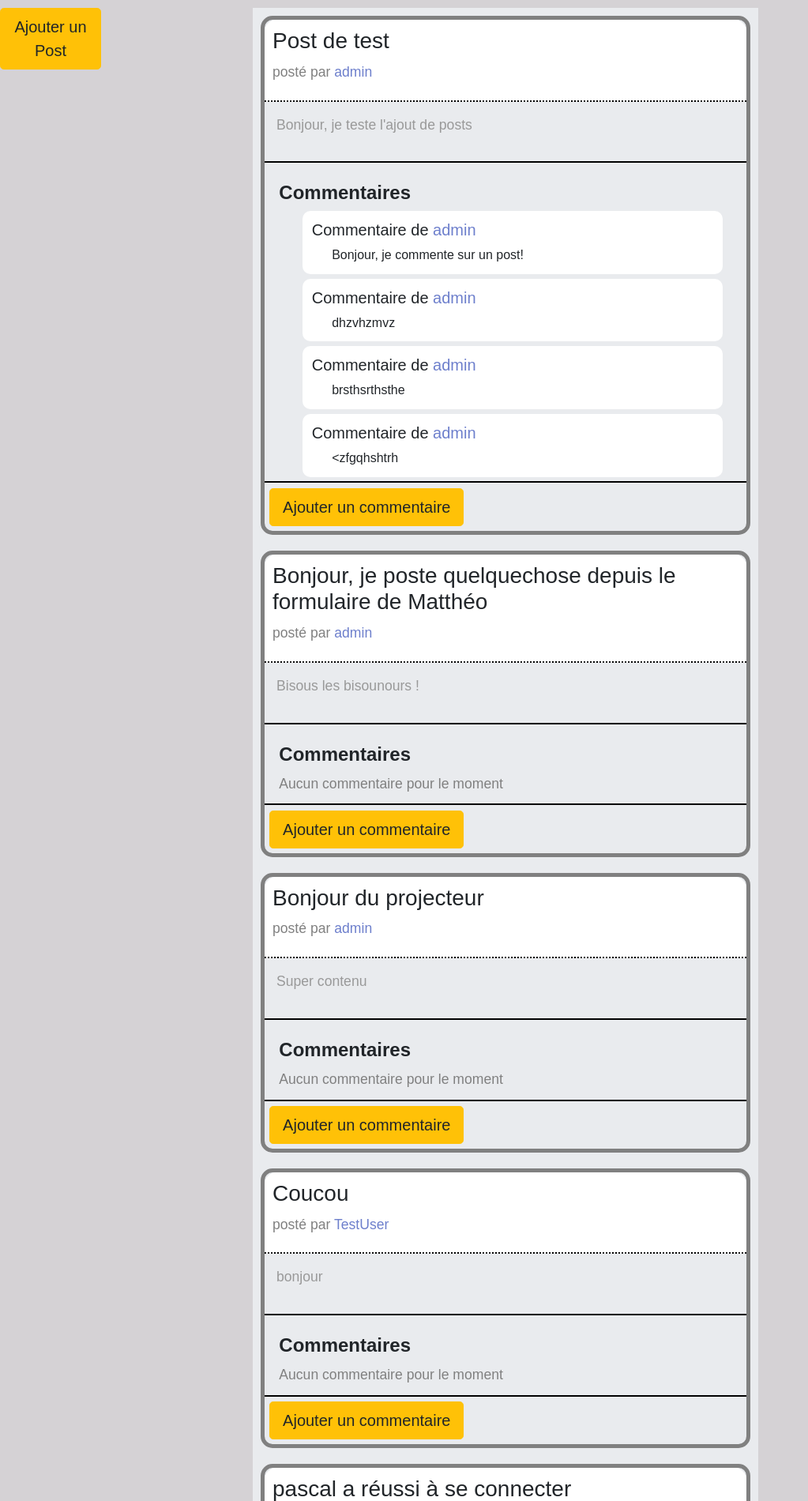
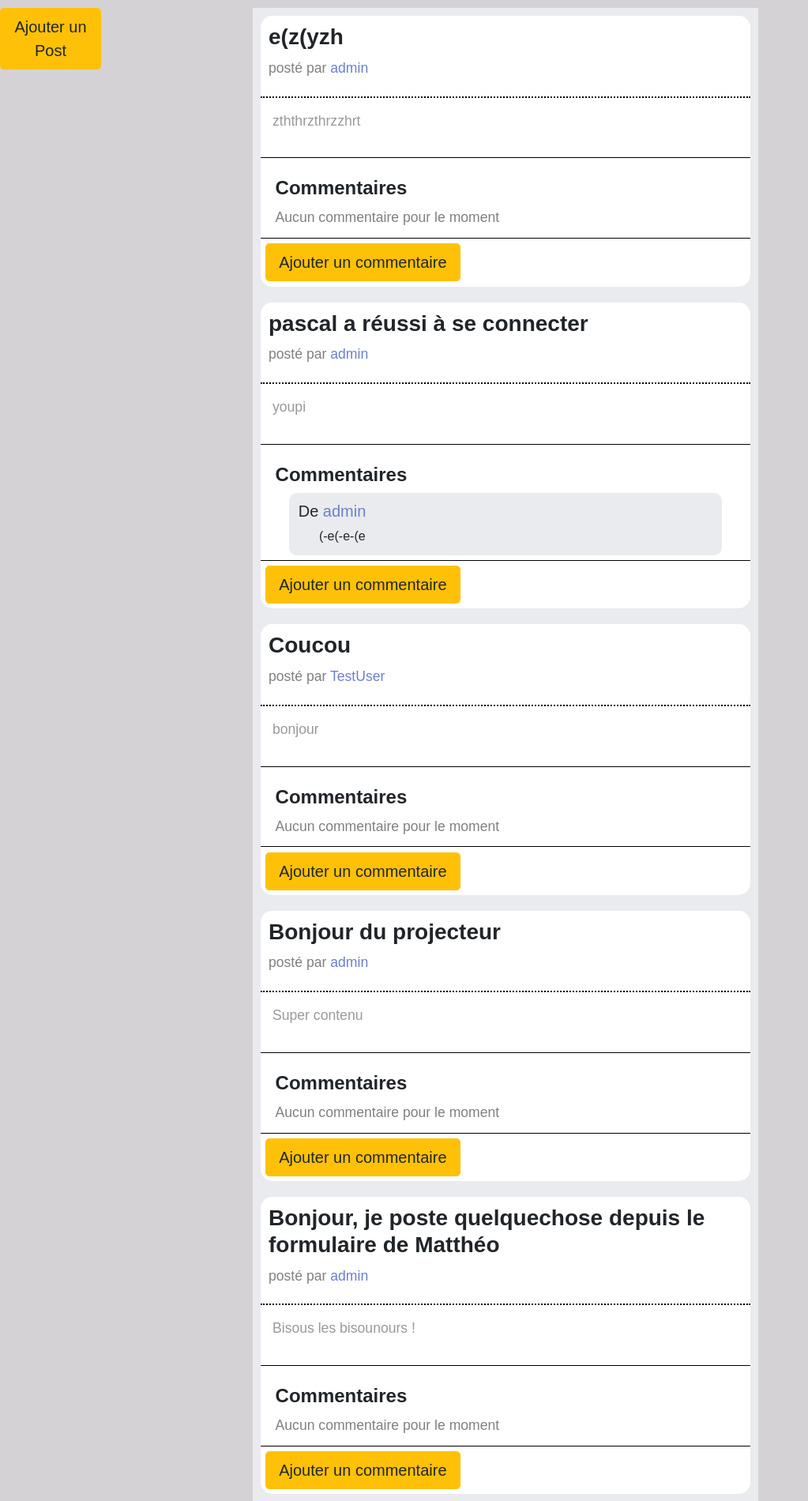
Before and after one commit to L3Villebon2018/projetInfo, a Django app: page /fil_actu in a window 1280 px wide. Shown: the part 68-1968 px from the top of the page at 79% size, without its empty margins (0-1023 px from the left). Run offline with Django 3.2, Linux system fonts and the light colour scheme; data comes from the database, SQL or seed files in the repository; some libraries are stand-ins or nearby versions.

Commit message:
Nouveau Css pour les post et vous pouvez commenter

```diff
--- a/ProjetInfoL3/ProjetInfoL3/static/css/fil_actu_css.css
+++ b/ProjetInfoL3/ProjetInfoL3/static/css/fil_actu_css.css
@@ -43,10 +43,9 @@ p{
 
 .tab_container {
     width: 100%;
+    background-color: white;
     border-radius: 15px;
-    border-style: solid;
-    border-width: 5px;
-    border-color: gray;
+
 }
 
 .padding-post{
@@ -68,20 +67,21 @@ p{
 
 .big_tab_comments{
     margin-left: 3%;
+    margin-right:3%;
 }
 .commentaire{
-    margin-right: 5%;
-    margin-left: 5%;
+    margin-right: 3%;
+    margin-left: 3%;
     margin-top: 1%;
     margin-bottom: 1%;
-    background-color: white;
+    background-color: #e9ebee;
     border-radius: 10px;
     padding: 2%;
 }
 
 .footer_comments{
     margin-left:1%;
-    margin-bottom: 1%;
+    padding-bottom:1%;
     margin-top:1%;
 }
 #contenu_commentaire{
@@ -91,7 +91,7 @@ p{
     color: #6d7fcc;
 }
 #ligne{
-    border-style: solid;
+    border-top-style: solid;
     border-width:1px;
     border-color: black;
 }
--- a/ProjetInfoL3/templates/fil_actu/index_fil_actu.html
+++ b/ProjetInfoL3/templates/fil_actu/index_fil_actu.html
@@ -4,11 +4,11 @@
     <div id ="position">
         <a class="btn btn-warning btn-lg" href="{% url 'fil-actu-nouveau-post' %}" role="button" target="_blank">Ajouter un Post</a>
     </div>
-    {% for post in posts %}
+    {% for post in posts reversed %}
         <section class="big_tab_container">
             <section class="tab_container" >
                     <div class = "padding-post">
-                        <h3>{{ post.titre }}</h3>
+                        <h3><b>{{ post.titre }}</b></h3>
                         <p id="postInfo">posté par<span id="text"> {{ post.auteur.username }}</span></p>
                     </div>
                     <article class="contenu">
@@ -21,12 +21,15 @@
                         {%  if  post.commentaires.all|length == 0 %}
                             <p id="postInfo">Aucun commentaire pour le moment</p>
                         {%  else %}
-                            {% for commentaire in post.commentaires.all %}
+                            {% for commentaire in post.commentaires.all reversed %}
                                 <section class="commentaire">
-                                    <h5> Commentaire de <span id="text">{{ commentaire.auteur }}</span></h5>
-                                    <div id="contenu_commentaire">
-                                        {{ commentaire.contenu }}
-                                    </div>
+
+                                    <section>
+                                        <h5> De <span id="text">{{ commentaire.auteur }}</span></h5>
+                                        <div id="contenu_commentaire">
+                                            {{ commentaire.contenu }}
+                                        </div>
+                                    </section>
                                 </section>
                             {% endfor %}
                         {% endif %}
--- a/ProjetInfoL3/templates/fil_actu/nouveau_commentaire.html
+++ b/ProjetInfoL3/templates/fil_actu/nouveau_commentaire.html
@@ -12,7 +12,7 @@
         {% csrf_token %} {# SECURITE A GARDER!!! #}
         {% bootstrap_form form %}
         {% buttons %}
-            <button type="submit" class="btn btn-primary">
+            <button type="submit" class="btn btn-warning">
                 Envoyer
             </button>
         {% endbuttons %}
```
